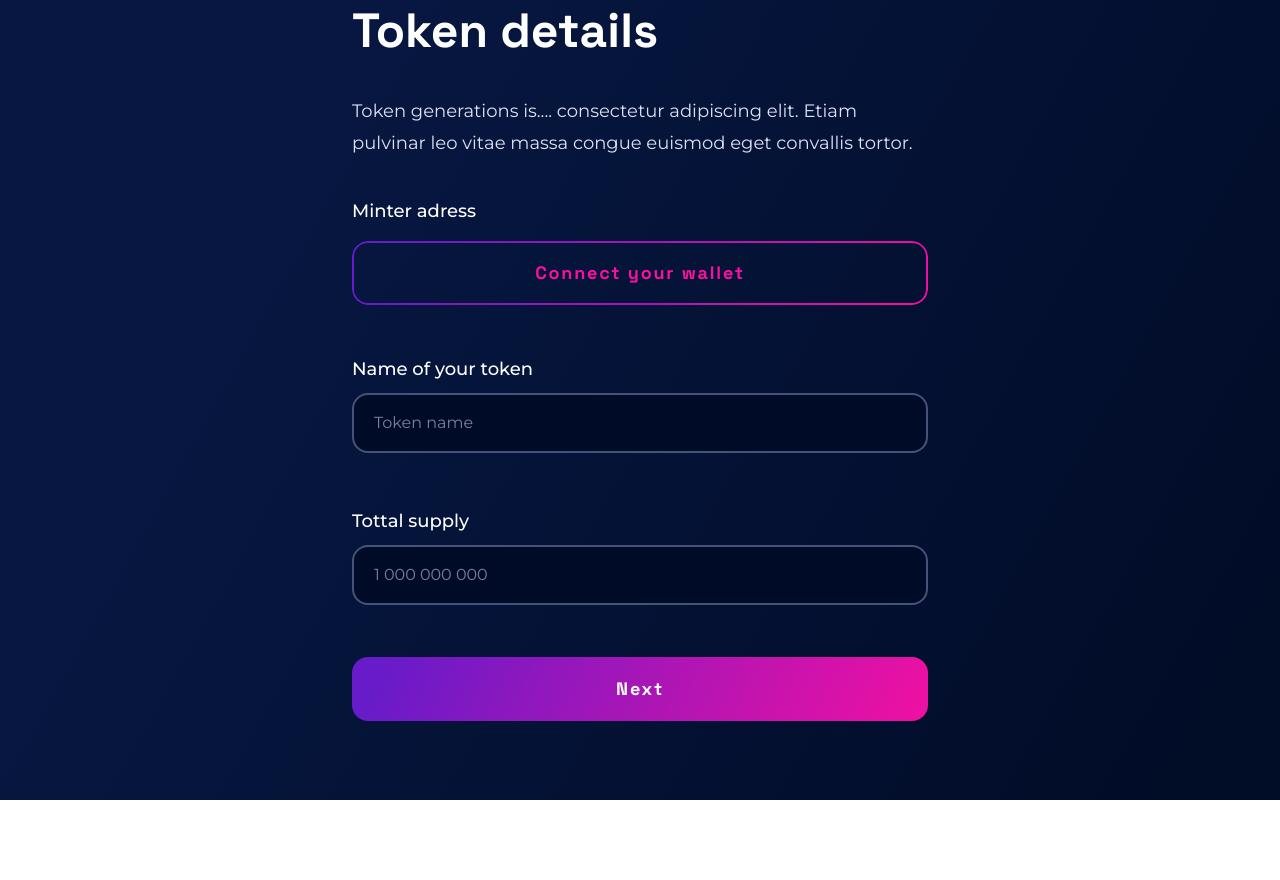
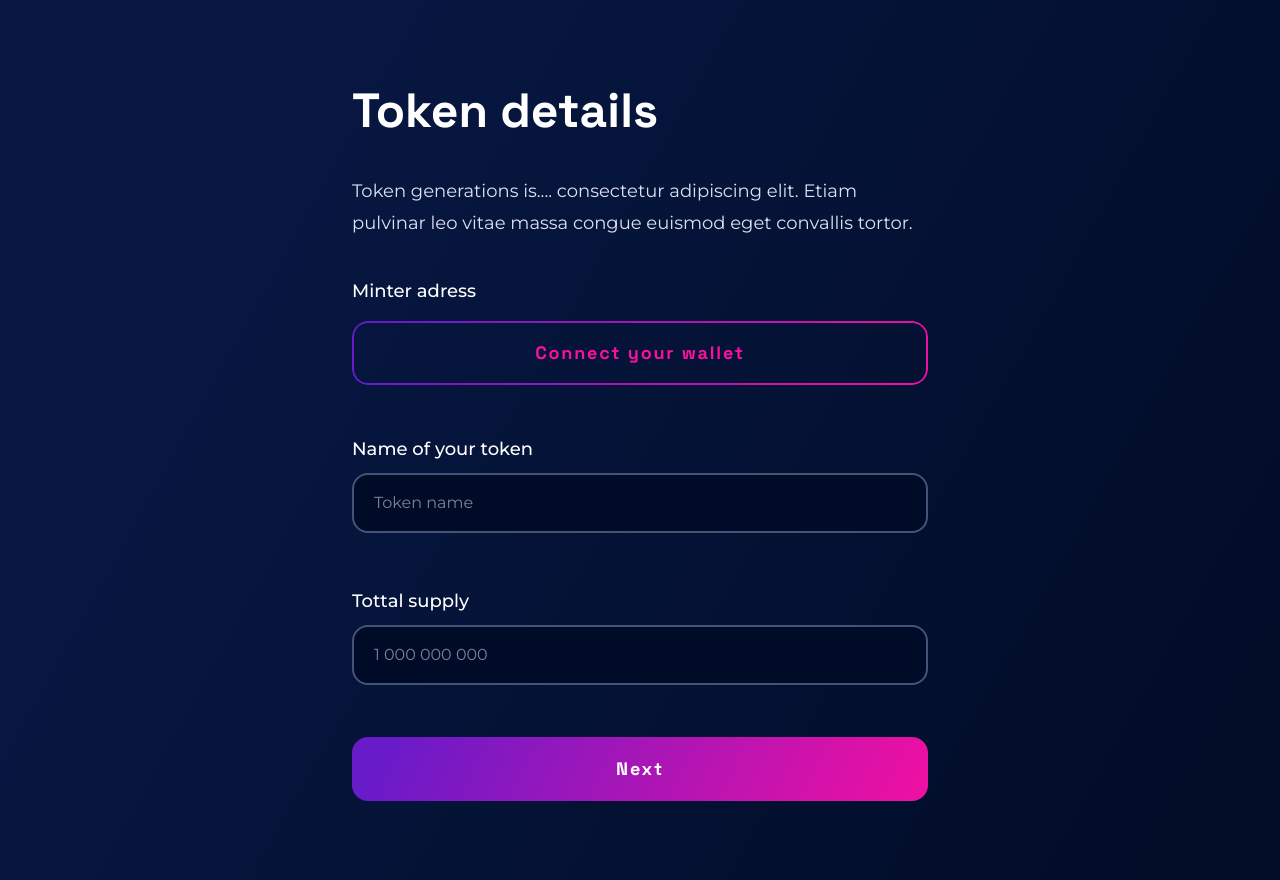
Before and after one commit to atomiklabs/deploycontracts.io, a Next.js app: page /tokenDetails in a window 1280 px wide. Before the commit the page ends 800 px from the top, so only its background shows below. Built offline with nearby package versions, Linux system fonts and the light colour scheme.

Commit message:
add container component

```diff
--- /dev/null
+++ b/components/Container.tsx
@@ -0,0 +1,3 @@
+export default function Container({ children }: { children: any }) {
+  return <div className='max-w-xl mx-auto px-6 md:px-0'>{children}</div>
+}
--- a/pages/tokenDetails.tsx
+++ b/pages/tokenDetails.tsx
@@ -1,10 +1,12 @@
 import PrimaryButton from '@/components/buttons/PrimaryButton'
 import SecondaryButton from '@/components/buttons/SecondaryButton'
+import Container from '@/components/Container'
 import Input from '@/components/Input'
 
 export default function tokenDetails() {
   return (
-    <section className='max-w-xl mx-auto px-6 md:px-0'>
+    <section className='mt-20'>
+      <Container>
         <div className='flex flex-col gap-y-[34px]'>
           <h1 className='font-space-grotesk font-bold text-xl text-white'>Token details</h1>
           <p className='text-gray-100'>
@@ -21,6 +23,7 @@ export default function tokenDetails() {
           <Input label='Tottal supply' placeholder='1 000 000 000' />
           <PrimaryButton>Next</PrimaryButton>
         </form>
+      </Container>
     </section>
   )
 }
```
Lines whose indentation alone changed are shown as unchanged.
